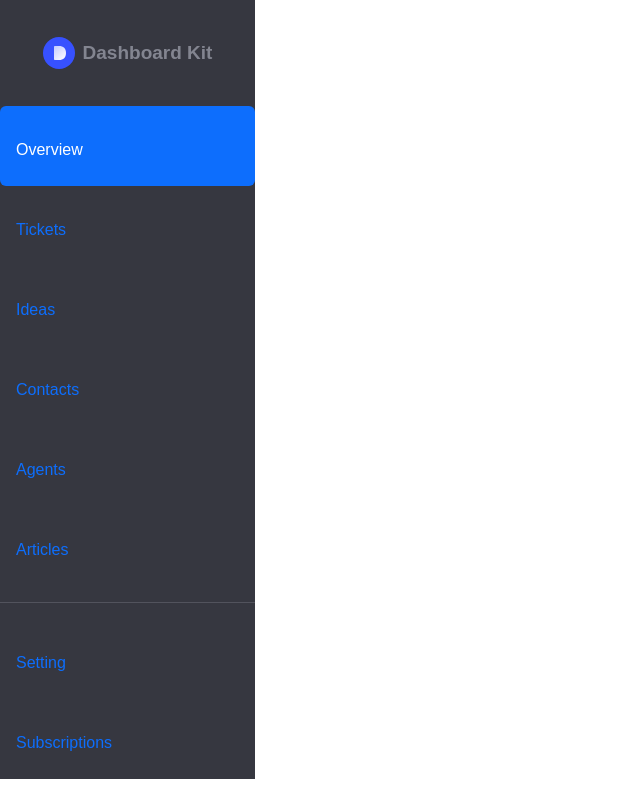
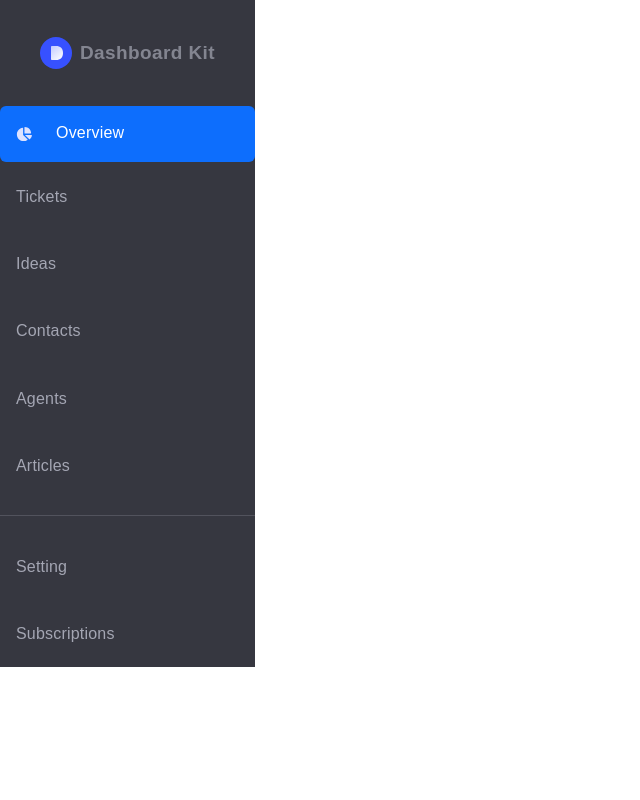
Before and after one commit to Yebin-Pak/inm320-yebin-framework, a website: page public/index.html in a window 1280 px wide. Shown: the whole page, without its empty margins (0-640 px from the left). Drawn offline with nearby package versions, Linux system fonts and the light colour scheme; a web font is replaced by a local one.

Commit message:
250718 17:13

```diff
--- a/public/assets/css/overview.css
+++ b/public/assets/css/overview.css
@@ -17,9 +17,19 @@ body {
 #logo > span {
     font-weight: 700;
     font-size: 19px;
+    letter-spacing: 0.4px;
     opacity: 0.7;
 }
 
-li {
+.nav-link {
+    font-weight: 400;
+    font-size: 16px;
+    letter-spacing: 0.2px;
+    line-height: 110%;
+
     color: #A4A6B3;
 }
+
+.active {
+    color: #DDE2FF;
+}
--- a/public/index.html
+++ b/public/index.html
@@ -40,10 +40,13 @@
                 <span>Dashboard Kit</span>
             </a>
             <ul class="nav nav-pills flex-column mb-auto">
-                <li class="nav-item">
-                    <a href="#" class="nav-link active" aria-current="page">
-                        <svg class="bi me-2" width="16" height="16"><use xlink:href="#home"></use></svg>
-                        <p>Overview</p>
+                <li>
+                    <a href="./index.html" class="nav-link active pl-5 d-flex flex-row align-items-center" style="width: 100%; height: 56px;" aria-current="page">
+                        <svg class="bi me-4" width="16" height="16" style="fill: #DDE2FF;" xmlns="http://www.w3.org/2000/svg" viewBox="0 0 576 512">
+                            <path d="M304 240l0-223.4c0-9 7-16.6 16-16.6C443.7 0 544 100.3 544 224c0 9-7.6 16-16.6 16L304 240zM32 272C32 150.7 122.1 50.3 239 34.3c9.2-1.3 17 6.1 17 15.4L256 288 412.5 444.5c6.7 6.7 6.2 17.7-1.5 23.1C371.8 495.6 323.8 512 272 512C139.5 512 32 404.6 32 272zm526.4 16c9.3 0 16.6 7.8 15.4 17c-7.7 55.9-34.6 105.6-73.9 142.3c-6 5.6-15.4 5.2-21.2-.7L320 288l238.4 0z"/>
+                            <use xlink:href="#overview"></use>
+                        </svg>
+                        <p class="m-0" style="width: 159px; height: 20px;">Overview</p>
                     </a>
                 </li>
                 <li>
```
